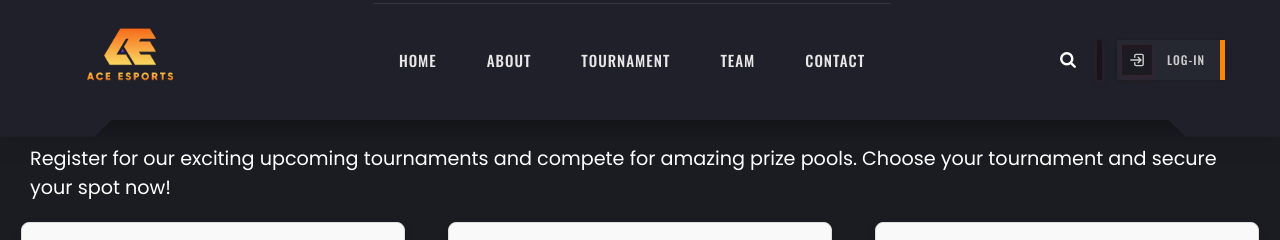
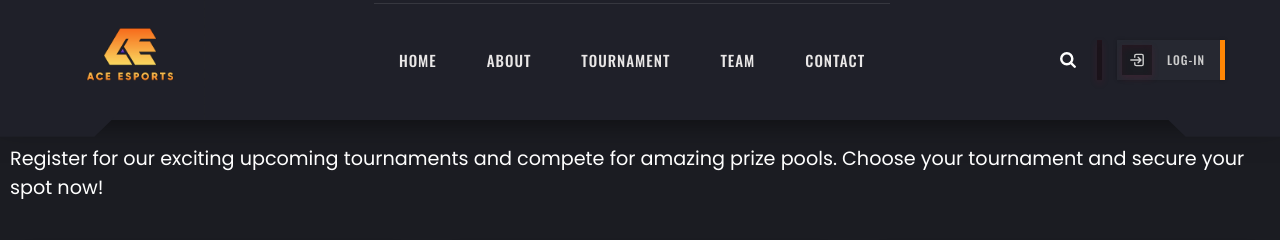
Before and after one commit to chamleyash/RealTime, a Django app: template main/templates/Tournament.html in a window 1280 px wide. Shown: the top 240 px of the page. Run offline with Django 5.2, Linux system fonts and the light colour scheme; the template is opened without the code that fills it, so the values that code supplies are empty.

Commit message:
Update changes

```diff
--- a/main/templates/Tournament.html
+++ b/main/templates/Tournament.html
@@ -73,10 +73,7 @@
 
     .section-text{
       color: white;
-      padding-top: 10px;
-      padding-left: 30px;
-      padding-right: 30px;
-      padding-bottom: 10px;
+      padding: 10px 30px 30px 10px;
       font-size: 1.2em;
       display: flex;
       justify-content: center;
```
